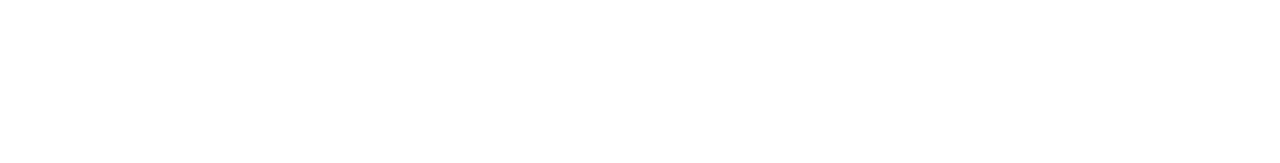
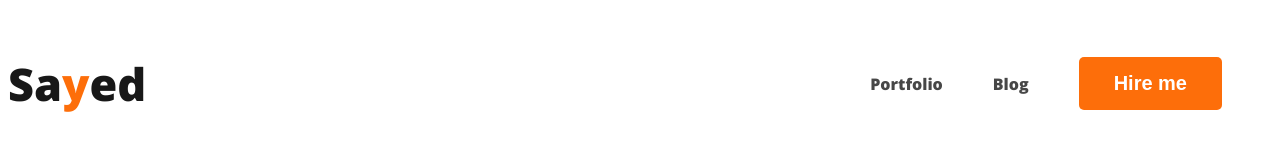
Before and after one commit to sayedxyz/My-Portfolio, a plain HTML site: page indext.html in a window 1280 px wide. Drawn offline with nearby package versions, Linux system fonts and the light colour scheme.

Commit message:
created nav for my portfolio

```diff
--- a/indext.html
+++ b/indext.html
@@ -4,10 +4,29 @@
     <meta charset="UTF-8">
     <meta name="viewport" content="width=device-width, initial-scale=1.0">
     <title> My Portfolio </title>
+
+    <link rel="preconnect" href="https://fonts.googleapis.com">
+<link rel="preconnect" href="https://fonts.gstatic.com" crossorigin>
+<link href="https://fonts.googleapis.com/css2?family=Open+Sans:wght@800&display=swap" rel="stylesheet">
+
+    <link rel="stylesheet" href="styles/portfolio.css">
 </head>
 <body>
     <header>
 
+        <nav>
+
+            <h3 class="nav-title"> Sa<span class="text-primary">y</span>ed </h3>
+
+
+                    <ul>
+                        <li><a href="">Portfolio</a></li>
+                        <li><a href="">Blog</a></li>
+                        <li> <button class="btn-primary"> Hire me </button></li>
+
+                    </ul>
+
+        </nav>
     </header>
 
     <main>
--- /dev/null
+++ b/styles/portfolio.css
@@ -0,0 +1,43 @@
+/* nav related styles */
+nav {
+
+        display: flex;
+        justify-content: space-between;
+        align-items: center;
+}
+/* open shared font */
+
+    body {
+                font-family: 'Open Sans', sans-serif;
+    }
+
+    .nav-title {
+        color: #181818;
+        font-size: 45px;
+        font-weight: 800;
+    }
+    .text-primary {
+        color: #FD6E0A;
+    }
+    nav > ul {
+        display: flex;
+        align-items: center;
+    }
+    nav li{
+        list-style:none;
+        margin-right: 50px;
+    }
+    nav a{
+        text-decoration: none;
+        color: #474747;
+    }
+
+    .btn-primary {
+        border-radius: 5px;
+        background: #FD6E0A;
+        border: 0px;
+        color: white;
+        font-size: 20px;
+        font-weight: 700;
+        padding: 15px 35px;
+    }
```
